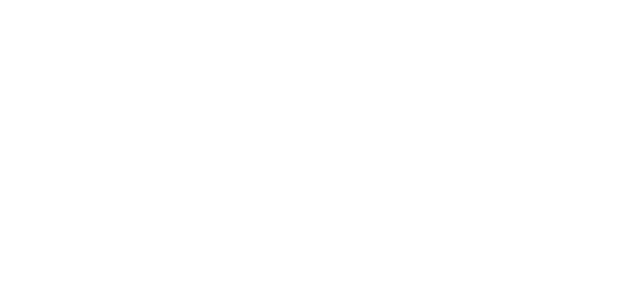
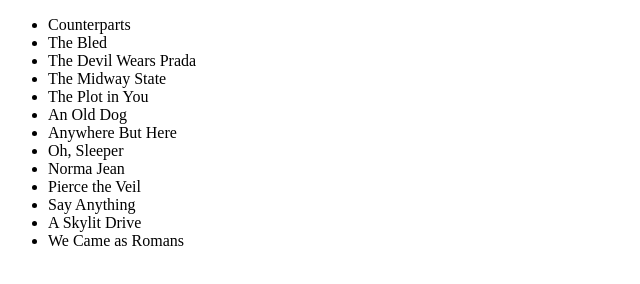
Before and after one commit to acciojob/sorting-articles-anikettikudave187, a website: page main.html in a window 1280 px wide. Shown: the whole page, without its empty margins (0-640 px from the left). Drawn offline with Linux system fonts and the light colour scheme.

Commit message:
created a submission

```diff
--- a/main.html
+++ b/main.html
@@ -8,6 +8,7 @@
 
 <body>
 	<!-- the entire body must be written by student -->
+	<ul id="band"></ul>
     <script type="text/javascript" src="./script.js">
 </script>
 
--- a/script.js
+++ b/script.js
@@ -1 +1,20 @@
 //your JS code here. If required.
+const bands = ['The Plot in You', 'The Devil Wears Prada', 'Pierce the Veil', 'Norma Jean', 'The Bled', 'Say Anything', 'The Midway State', 'We Came as Romans', 'Counterparts', 'Oh, Sleeper', 'A Skylit Drive', 'Anywhere But Here', 'An Old Dog'];
+
+//to replace a an the
+function stripArticle(name) {
+	return name.replace(/^[a | an| the]/i,'').trim();
+}
+
+const sortedBands=bands.slice().sort((a,b)=>{
+	const nameA=stripArticle(a).toLowerCase();
+	const nameB=stripArticle(b).toLowerCase();
+	return nameA.localeCompare(nameB);
+});
+
+const bandList=document.getElementById("band");
+sortedBands.forEach(band=>{
+	const li=document.createElement('li');
+	li.textContent=band;
+	bandList.appendChild(li);
+});
```
